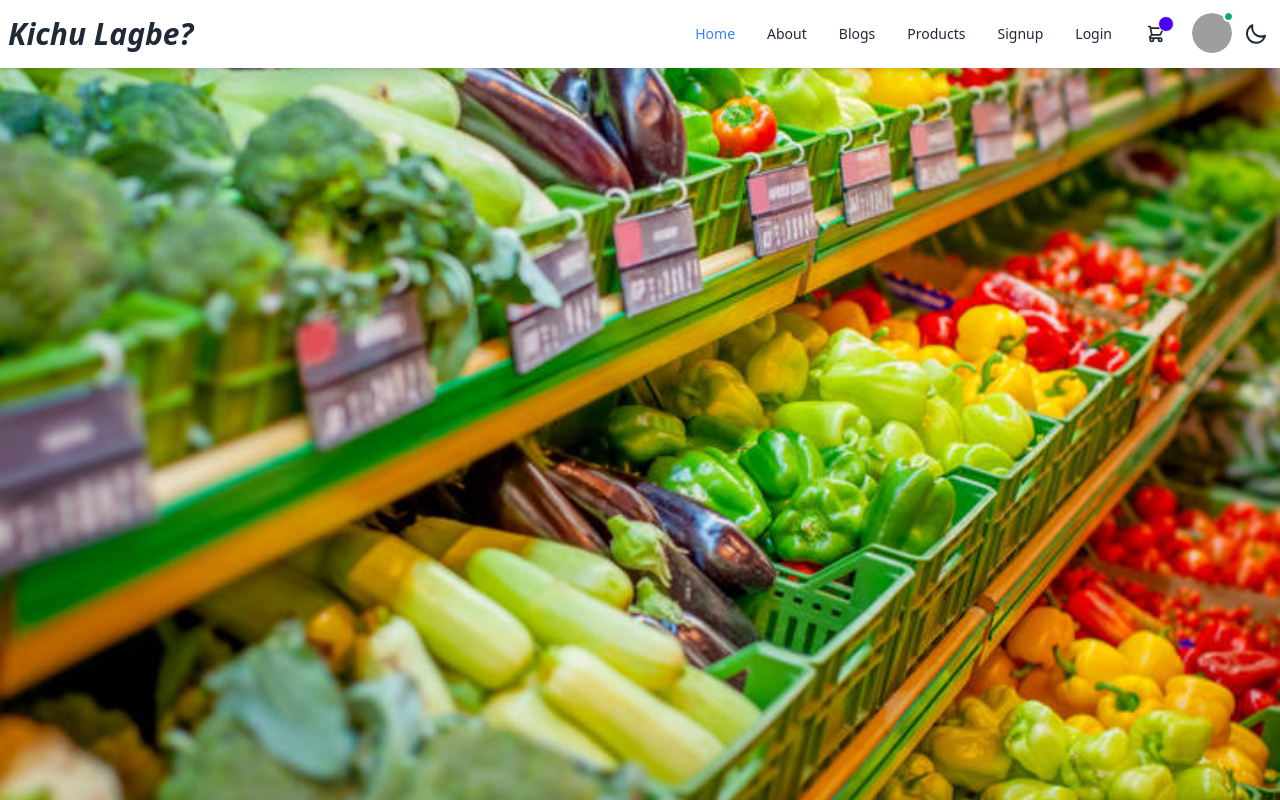
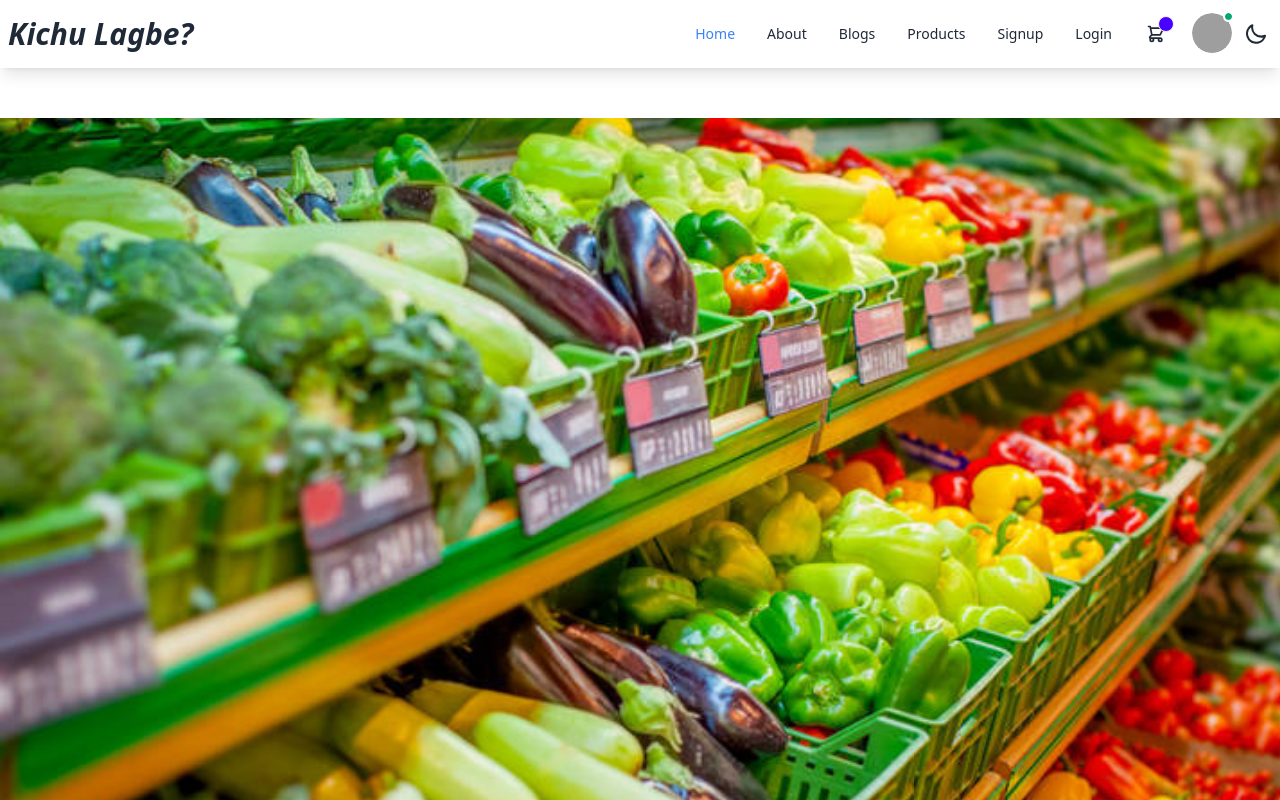
Before and after one commit to Zayed-Fahim/kichu-lagbe-by-next.js, a Next.js app: page / in a window 1280 px wide. Shown: the top 800 px of the page. Built offline with nearby package versions, Linux system fonts and the light colour scheme; no server answers; grey boxes are pictures that could not be loaded.

Commit message:
again check

```diff
--- a/src/Components/Slider/Slider.js
+++ b/src/Components/Slider/Slider.js
@@ -31,7 +31,7 @@ const Slider = () => {
           <div className="sliderLoaderHome"></div>
         </div>
       ) : (
-        <div className="w-full grid place-items-center">
+        <div className="w-full grid place-items-center py-[50px]">
           <Swiper
             loop
             navigation
--- a/src/app/globals.css
+++ b/src/app/globals.css
@@ -28,22 +28,17 @@
 }
 
 .swiper {
-  width: 100%;
-  padding-top: 50px;
-  padding-bottom: 50px;
+  width: 1300px;
+  height: 750px;
 }
 
 .swiper-slide {
   background-position: center;
-  width: 1300px;
-  height: 750px;
 }
 
 .swiper-slide img {
   display: block;
   object-fit: cover;
-  width: 1300px;
-  height: 750px;
 }
 
 .sliderLoaderHome {
```
